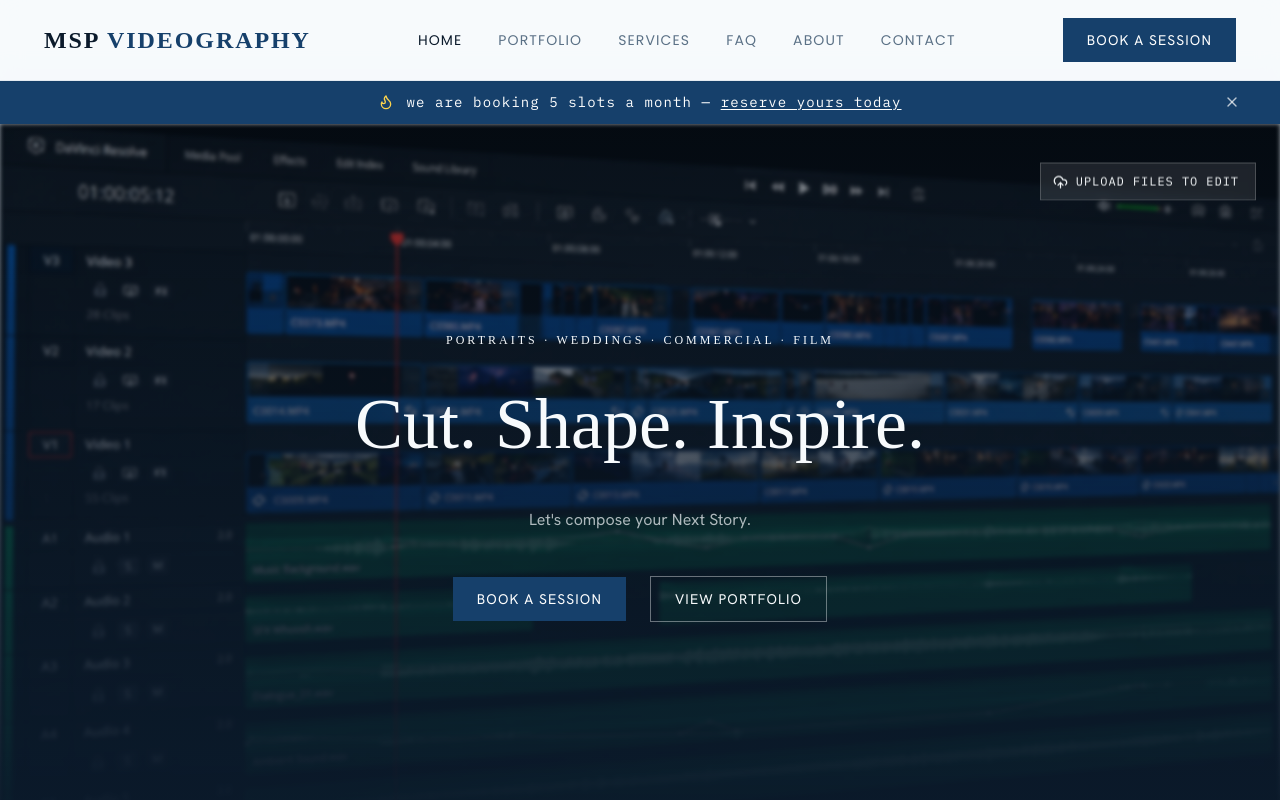
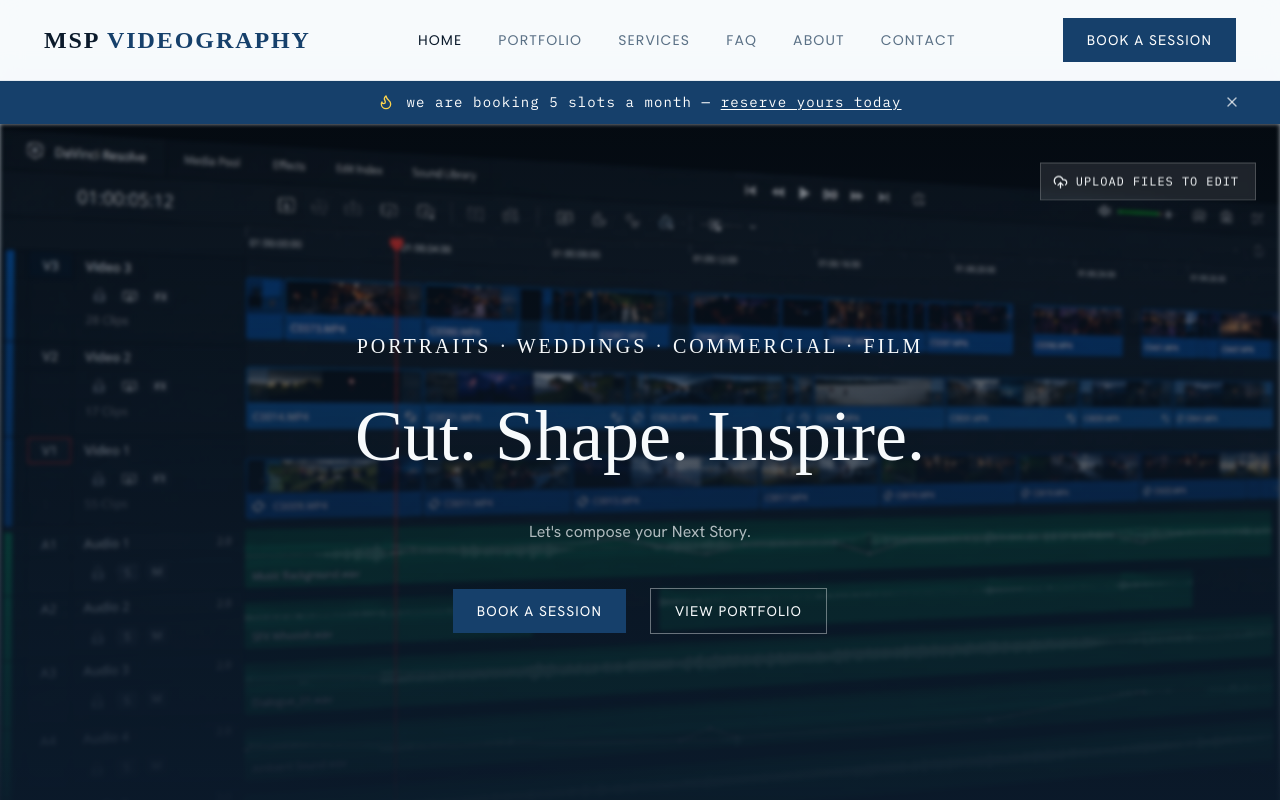
Before and after one commit to Arav034/MSP-Videography-cloud, a React (Vite) app in the folder customer-app/: page / in a window 1280 px wide. Shown: the top 800 px of the page. Built offline with nearby package versions, Linux system fonts and the light colour scheme; no server answers.

Commit message:
restore size

```diff
--- a/customer-app/src/pages/home/Hero.jsx
+++ b/customer-app/src/pages/home/Hero.jsx
@@ -27,7 +27,7 @@ export default function Hero() {
 
       <div className="relative max-w-7xl mx-auto px-6 md:px-10 py-52 md:py-52 flex flex-col items-center text-center">
         <span className="eyebrow mb-6 text-frost/70">
-          <p className="font-display text-l md:text-l text-frost">
+          <p className="font-display text-xl md:text-l text-frost">
             Portraits · Weddings · Commercial · Film
           </p>
         </span>
```
